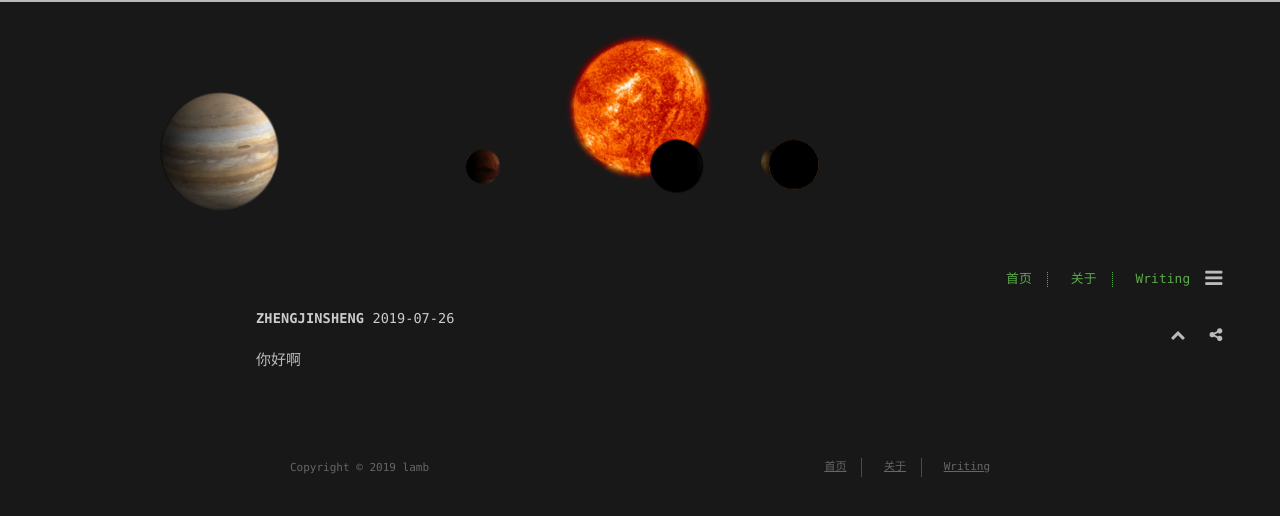
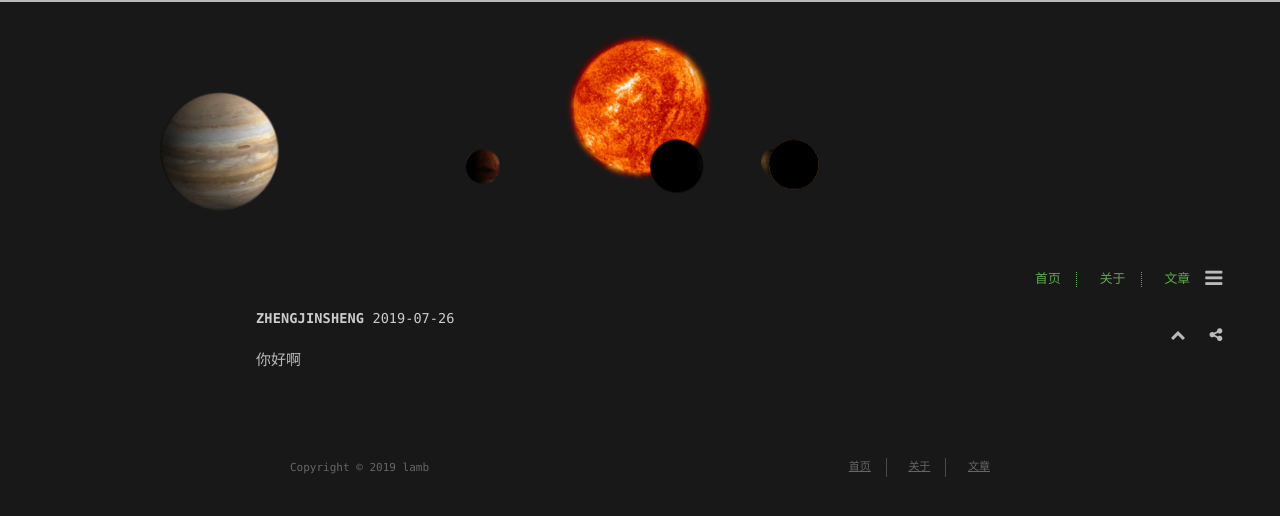
Before and after one commit to SilenceOfLambs/silenceoflambs.github.io, a plain HTML site: page 2019/07/26/hello-world/index.html in a window 1280 px wide. Drawn offline with Linux system fonts and the light colour scheme.

Commit message:
更新博客。

```diff
--- a/2019/07/26/hello-world/index.html
+++ b/2019/07/26/hello-world/index.html
@@ -91,7 +91,7 @@
 
           <li><a href="/about/">关于</a></li>
 
-          <li><a href="/archives/">Writing</a></li>
+          <li><a href="/archives/">文章</a></li>
 
       </ul>
     </span>
@@ -178,7 +178,7 @@
 
           <li><a href="/about/">关于</a></li>
 
-          <li><a href="/archives/">Writing</a></li>
+          <li><a href="/archives/">文章</a></li>
 
       </ul>
     </div>
@@ -228,7 +228,7 @@
 
           <li><a href="/about/">关于</a></li>
 
-          <li><a href="/archives/">Writing</a></li>
+          <li><a href="/archives/">文章</a></li>
 
       </ul>
     </nav>
```
Also changed, not shown: archives/2019/07/index.html (+2 -2 lines), archives/2019/index.html (+2 -2 lines), archives/index.html (+2 -2 lines), index.html (+2 -2 lines).
